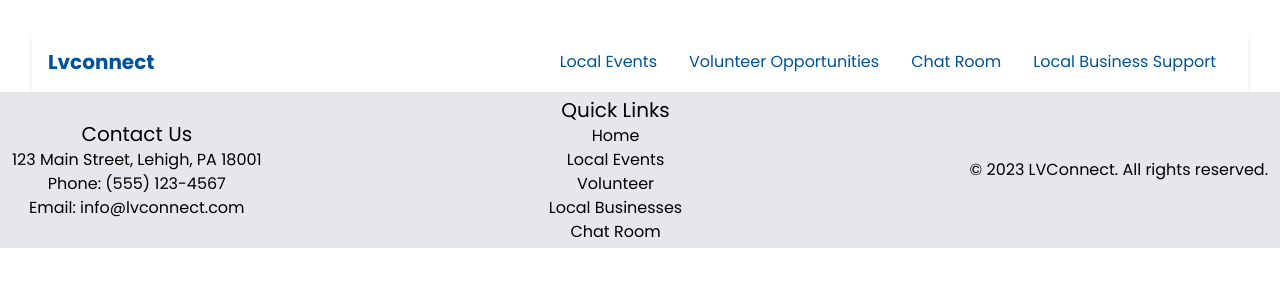
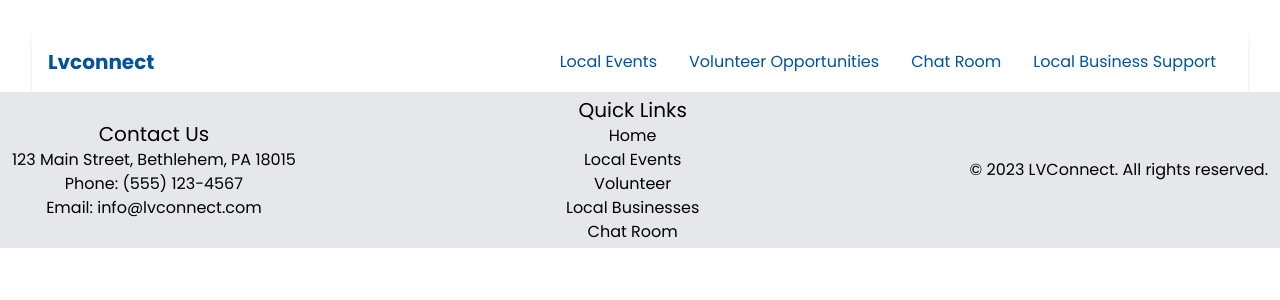
Before and after one commit to anvu21/lv-connect, a React (Vite) app in the folder frontend/webpage/: page /main in a window 1280 px wide. Shown: the top 300 px of the page. Built offline with nearby package versions, Linux system fonts and the light colour scheme; the HTML template or start-up script is replaced by a standard one.

Commit message:
Update footer info

```diff
--- a/frontend/webpage/src/component/Footer.jsx
+++ b/frontend/webpage/src/component/Footer.jsx
@@ -9,7 +9,7 @@ const Footer = (props) => {
     <footer className="bg-gray-200 m-0 flex justify-between items-center" style={{position:"absolute", left:0, right:0}}>
         <div className="mx-3 my-1">
           <h3 className='text-xl'>Contact Us</h3>
-          <p>123 Main Street, Lehigh, PA 18001</p>
+          <p>123 Main Street, Bethlehem, PA 18015</p>
           <p>Phone: (555) 123-4567</p>
           <p>Email: info@lvconnect.com</p>
         </div>
```
